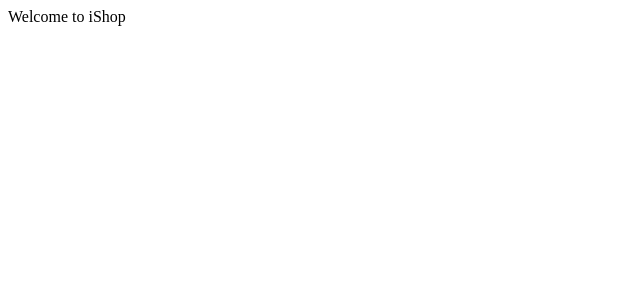
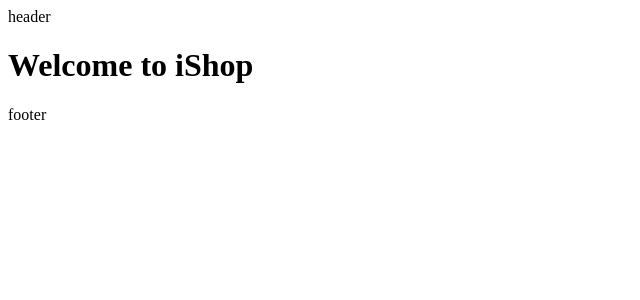
Before and after one commit to alvingomez/ishop, a React (Create React App) app in the folder frontend/: page / in a window 1280 px wide. Shown: the top 300 px of the page, without its empty margins (0-640 px from the left). Built offline with nearby package versions, Linux system fonts and the light colour scheme.

Commit message:
Header and Footer Components
Created a component folder. Inside the component folder I created a Header.js and Footer.js. Placed the header and footer in App.js

```diff
--- a/frontend/src/App.js
+++ b/frontend/src/App.js
@@ -1,10 +1,17 @@
-import React, {Component} from 'react';
+import React from 'react';
+import Header from './components/Header';
+import Footer from './components/Footer';
+
 
 //Functional Component
 const App = () =>  {
   return (
     <div>
-      Welcome to iShop
+      <Header />
+      <main>
+        <h1>Welcome to iShop</h1>
+      </main>
+      <Footer />
     </div>
   );
 }
--- /dev/null
+++ b/frontend/src/components/Footer.js
@@ -0,0 +1,7 @@
+import React from 'react';
+
+const Footer = () => {
+    return <footer>footer</footer>
+}
+
+export default Footer;
--- /dev/null
+++ b/frontend/src/components/Header.js
@@ -0,0 +1,7 @@
+import React from 'react';
+
+const Header = () => {
+    return <header>header</header>
+}
+
+export default Header;
```
Also changed, not shown: 1 other file (tests, documents, lock files or other folders).
